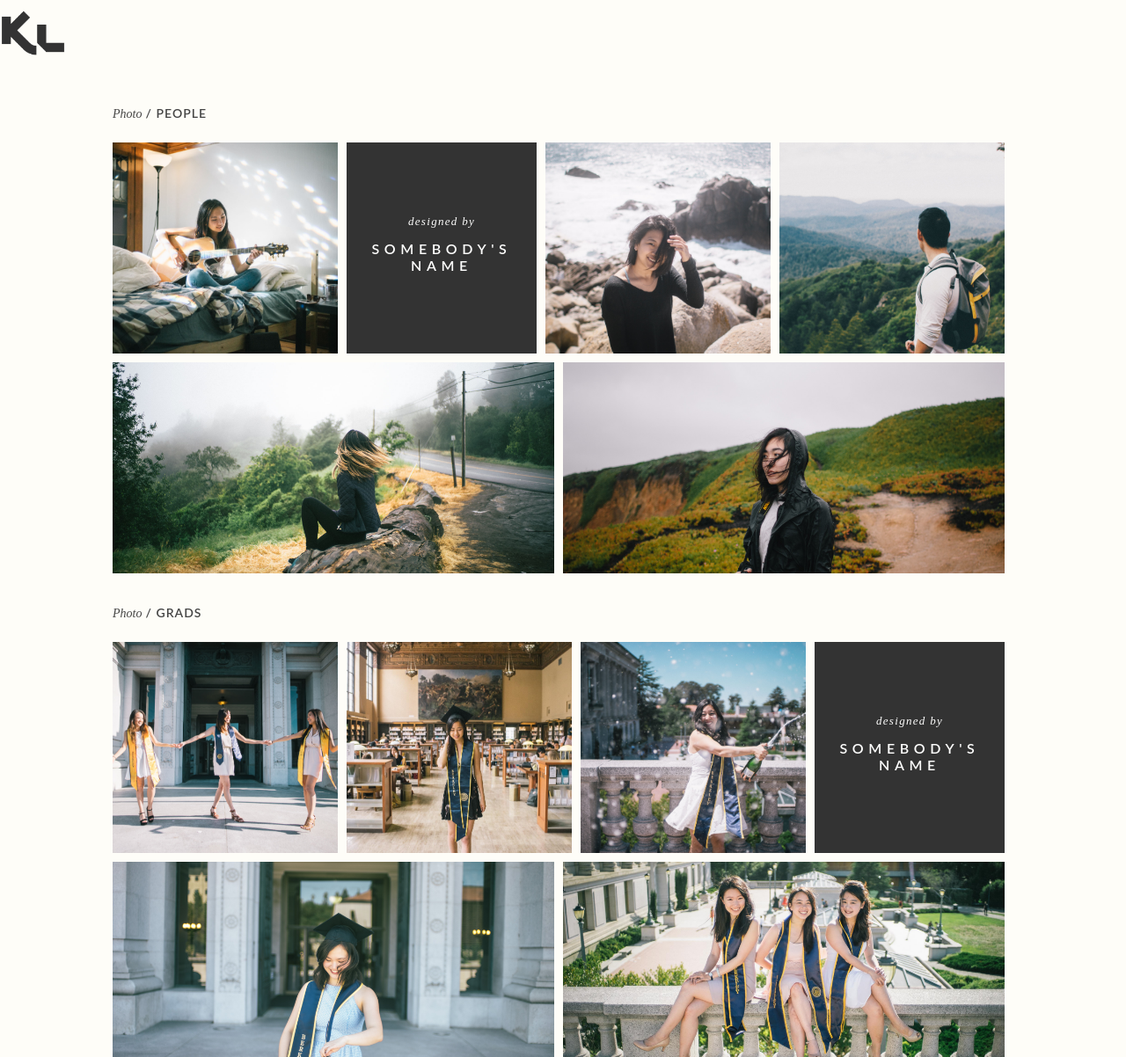
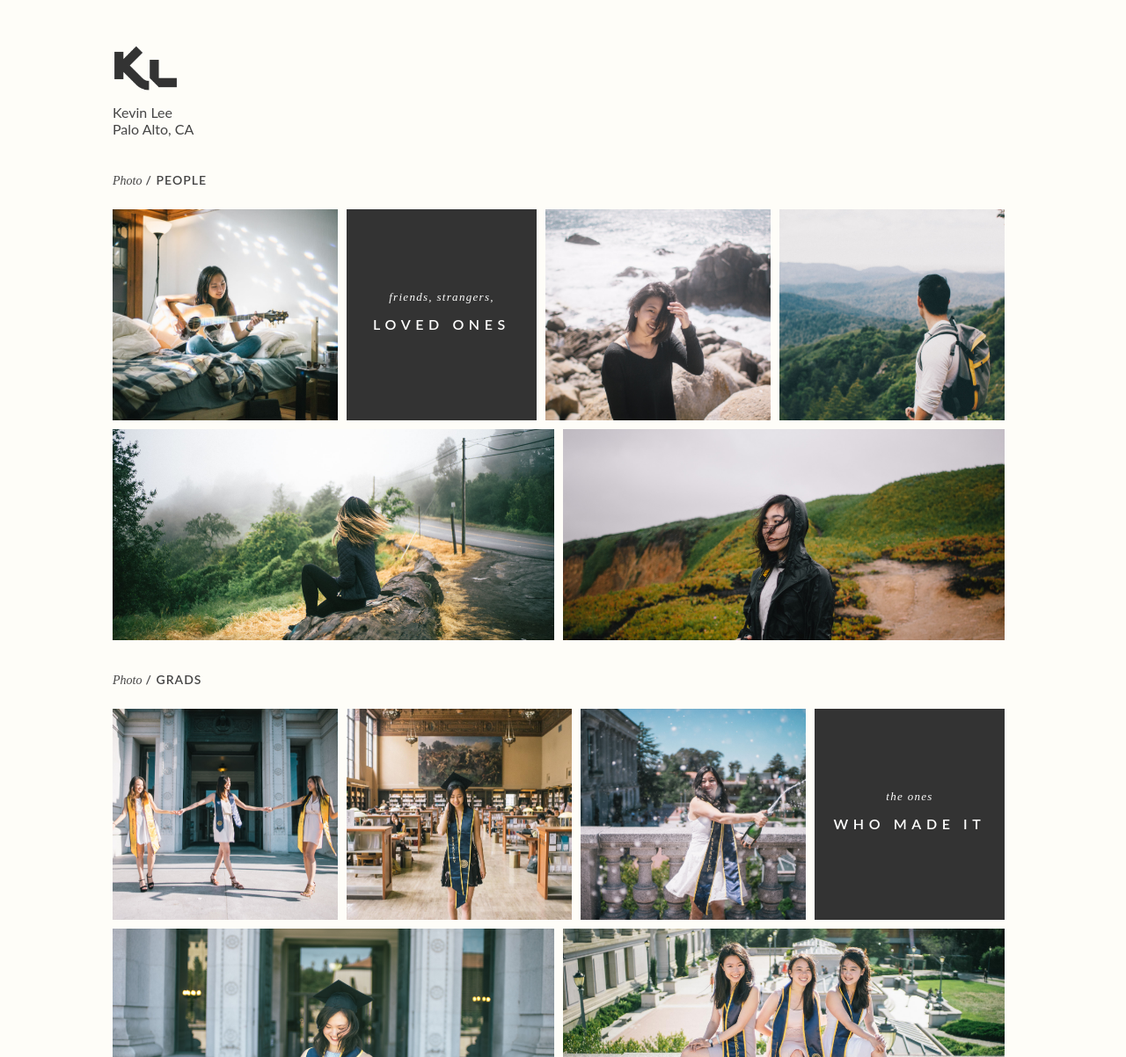
Before and after one commit to mngyuan/365, a website: page index.html in a window 1280 px wide. Shown: the top 1202 px of the page at 88% size. Drawn offline with Linux system fonts and the light colour scheme.

```diff
--- a/index.html
+++ b/index.html
@@ -5,8 +5,12 @@
 </head>
 <body>
   <div id='wrapper'>
-    <img id='logo' src='/i/kl.png' width='75px'>
     <div id='content'>
+      <img id='logo' src='/i/kl.png' width='75px'><br>
+      Kevin Lee<br>
+      Palo Alto, CA<br>
+      <br>
+      <br>
 
       <i class='date'>Photo</i>
       <span class='proj-title'> / People</span>
@@ -14,8 +18,8 @@
         <img src="/i/photos/gabi.jpg" class="cover block">
         <div class="block nametag">
           <div class="name">
-            <span class="wot">designed by<br></span>
-            <span class="woo">somebody's name</span>
+            <span class="wot">friends, strangers,<br></span>
+            <span class="woo">loved ones</span>
           </div>
         </div>
         <img src="/i/photos/yudi.jpg" class="cover block">
@@ -32,8 +36,8 @@
         <img src="/i/photos/grad/DSC06812.jpg" class="cover block">
         <div class="block nametag">
           <div class="name">
-            <span class="wot">designed by<br></span>
-            <span class="woo">somebody's name</span>
+            <span class="wot">the ones<br></span>
+            <span class="woo">who made it</span>
           </div>
         </div>
         <img src="/i/photos/grad/DSC06722.jpg" class="cover block">
```
Also changed, not shown: 1 other file.
